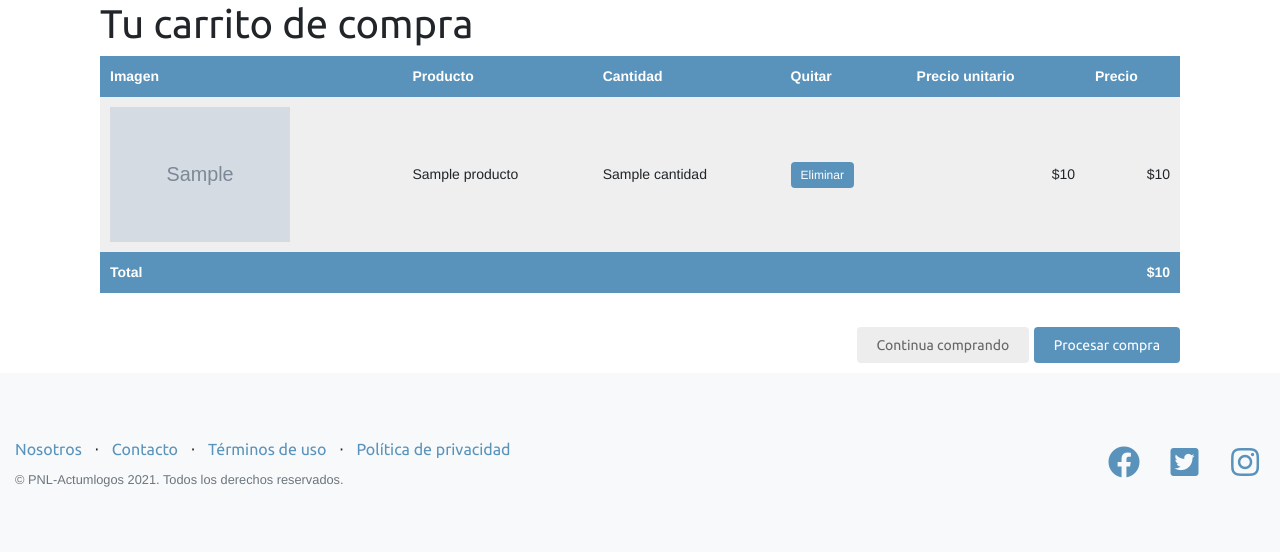
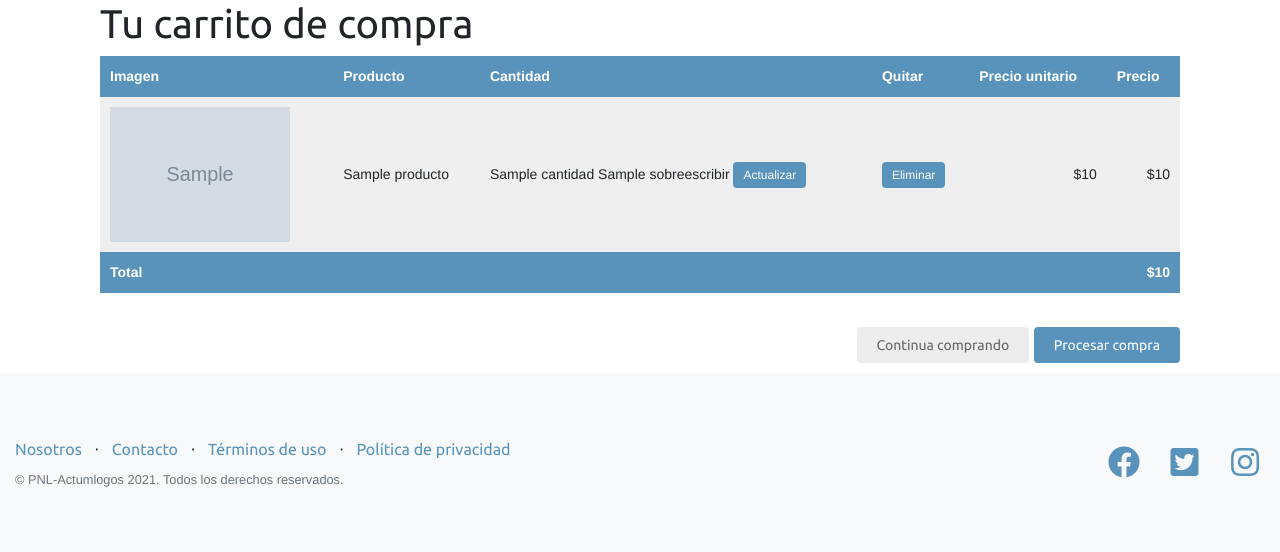
Before and after one commit to jmvazqueznicolas/python_negocio_linea, a Django app: template carrito/templates/carrito/detalle.html in a window 1280 px wide. Shown: the part 78-630 px from the top of the page. Run offline with Django 4.2, Linux system fonts and the light colour scheme; the template is opened without the code that fills it: most values are stand-ins (such as "Sample title", 1, 10 or a date in 2020); grey boxes marked "Sample" are stand-in pictures; some libraries are stand-ins or nearby versions.

Commit message:
Se actualizo la app de carrito mostrando un boton para actualizar

```diff
--- a/carrito/templates/carrito/detalle.html
+++ b/carrito/templates/carrito/detalle.html
@@ -27,7 +27,14 @@
        </a>
       </td>
       <td>{{ producto.nombre }}</td>
-      <td>{{ item.cantidad }}</td>
+      <td>
+         <form action="{% url "carrito:agregar_carrito" producto.id %}" method="post">
+          {{ item.form_actual_cantidad.cantidad }}
+          {{ item.form_actual_cantidad.sobreescribir }}
+          <input type="submit" value="Actualizar">
+          {% csrf_token %}
+         </form>
+        </td>
       <td>
        <form action="{% url "carrito:remover_carrito" producto.id %}"
        method="post">
--- a/carrito/views.py
+++ b/carrito/views.py
@@ -22,12 +22,12 @@ def remover_carrito(request, producto_id):
     carrito.remover(producto)
     return redirect('carrito:carrito_detalle')
 
-
+"""
 def carrito_detalle(request):
     carrito = Carrito(request)
     return render(request, 'carrito/detalle.html', {'carrito': carrito})
+"""
 
-"""
 def carrito_detalle(request):
     carrito = Carrito(request)
     for item in carrito:
@@ -35,4 +35,3 @@ def carrito_detalle(request):
             'cantidad': item['cantidad'],
             'sobreescribir': True})
     return render(request, 'carrito/detalle.html', {'carrito': carrito})
-"""
```
